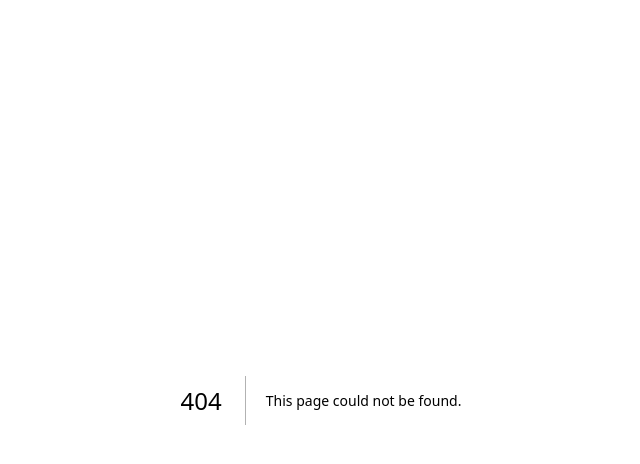
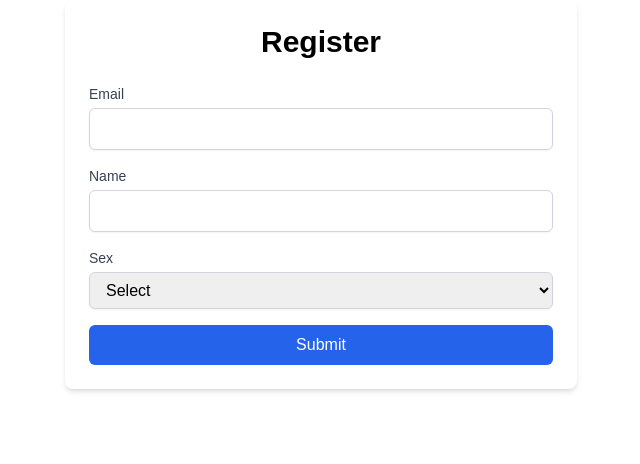
Before and after one commit to Misachu10032/badminton-league, a Next.js app: page /register in a window 1280 px wide. Before the commit this address had no page. Shown: the top 464 px of the page, without its empty margins (319-959 px from the left). Built offline with nearby package versions, Linux system fonts and the light colour scheme.

Commit message:
register page

```diff
--- /dev/null
+++ b/src/app/api/user-register-request/route.js
@@ -0,0 +1,28 @@
+// src/app/api/user-register-request/route.js
+
+import { ObjectId } from 'mongodb';
+import { connectToDatabase } from '../lib/mongodb';
+
+export async function GET(req) {
+  const { searchParams } = req.nextUrl; // Get the query parameters
+  const id = searchParams.get('id'); // Get the "id" query parameter
+
+  if (!id) {
+    return new Response(JSON.stringify({ error: 'ID is required' }), { status: 400 });
+  }
+
+  try {
+    const { db } = await connectToDatabase();
+    const collection = db.collection('user_register_requests');
+
+    const userRequest = await collection.findOne({ _id: new ObjectId(id) });
+
+    if (!userRequest) {
+      return new Response(JSON.stringify({ error: 'User request not found' }), { status: 404 });
+    }
+
+    return new Response(JSON.stringify({ email: userRequest.email }), { status: 200 });
+  } catch (error) {
+    return new Response(JSON.stringify({ error: 'Internal server error' }), { status: 500 });
+  }
+}
--- a/src/app/page.js
+++ b/src/app/page.js
@@ -1,4 +1,4 @@
-import { redirect } from 'next/navigation';
+import { redirect,useRouter  } from 'next/navigation';
 
 export default function RootPage() {
   // Automatically redirect to the login page
--- /dev/null
+++ b/src/app/register/page.js
@@ -0,0 +1,133 @@
+// pages/register.js
+"use client";
+import { useEffect, useState } from 'react';
+
+const RegisterPage = () => {
+  const [queryParams, setQueryParams] = useState({});
+  const [userEmail, setUserEmail] = useState('');
+  const [error, setError] = useState('');
+  const [formData, setFormData] = useState({
+    name: '',
+    sex: ''
+  });
+
+  // Fetch query params and user data based on id
+  useEffect(() => {
+    const queryString = window.location.search;
+    const urlParams = new URLSearchParams(queryString);
+    const params = {};
+    urlParams.forEach((value, key) => {
+      params[key] = value;
+    });
+    setQueryParams(params);
+
+    if (params.id) {
+      fetchUserData(params.id);
+    }
+  }, []);
+
+  // Fetch user data based on id
+  const fetchUserData = async (id) => {
+    try {
+      const res = await fetch(`/api/user-register-request?id=${id}`);
+      const data = await res.json();
+
+      if (data.email) {
+        setUserEmail(data.email);
+      } else {
+        setError('User not found');
+      }
+    } catch (error) {
+      setError('Error fetching user data');
+    }
+  };
+
+  // Handle form submission
+  const handleSubmit = async (e) => {
+    e.preventDefault();
+    try {
+      const res = await fetch('/api/register-user', {
+        method: 'POST',
+        headers: {
+          'Content-Type': 'application/json',
+        },
+        body: JSON.stringify({ ...formData, email: userEmail }),
+      });
+
+      if (res.ok) {
+        const result = await res.json();
+        alert('Registration successful');
+      } else {
+        const result = await res.json();
+        setError(result.error || 'Registration failed');
+      }
+    } catch (err) {
+      setError('An error occurred');
+    }
+  };
+
+  const handleInputChange = (e) => {
+    const { name, value } = e.target;
+    setFormData((prevData) => ({
+      ...prevData,
+      [name]: value,
+    }));
+  };
+
+  return (
+    <div className="max-w-lg mx-auto p-6 bg-white rounded-lg shadow-md">
+      <h1 className="text-3xl font-semibold text-center mb-6">Register</h1>
+
+      {error && <div className="bg-red-100 text-red-800 p-2 rounded mb-4">{error}</div>}
+
+      <div className="mb-4">
+        <label className="block text-sm font-medium text-gray-700">Email</label>
+        <input
+          type="email"
+          value={userEmail}
+          readOnly
+          className="mt-1 block w-full px-3 py-2 border border-gray-300 rounded-md shadow-sm"
+        />
+      </div>
+
+      <form onSubmit={handleSubmit}>
+        <div className="mb-4">
+          <label className="block text-sm font-medium text-gray-700">Name</label>
+          <input
+            type="text"
+            name="name"
+            value={formData.name}
+            onChange={handleInputChange}
+            required
+            className="mt-1 block w-full px-3 py-2 border border-gray-300 rounded-md shadow-sm"
+          />
+        </div>
+
+        <div className="mb-4">
+          <label className="block text-sm font-medium text-gray-700">Sex</label>
+          <select
+            name="sex"
+            value={formData.sex}
+            onChange={handleInputChange}
+            required
+            className="mt-1 block w-full px-3 py-2 border border-gray-300 rounded-md shadow-sm"
+          >
+            <option value="">Select</option>
+            <option value="male">Male</option>
+            <option value="female">Female</option>
+            <option value="other">Other</option>
+          </select>
+        </div>
+
+        <button
+          type="submit"
+          className="w-full py-2 px-4 bg-blue-600 text-white rounded-md hover:bg-blue-700 focus:outline-none"
+        >
+          Submit
+        </button>
+      </form>
+    </div>
+  );
+};
+
+export default RegisterPage;
```
